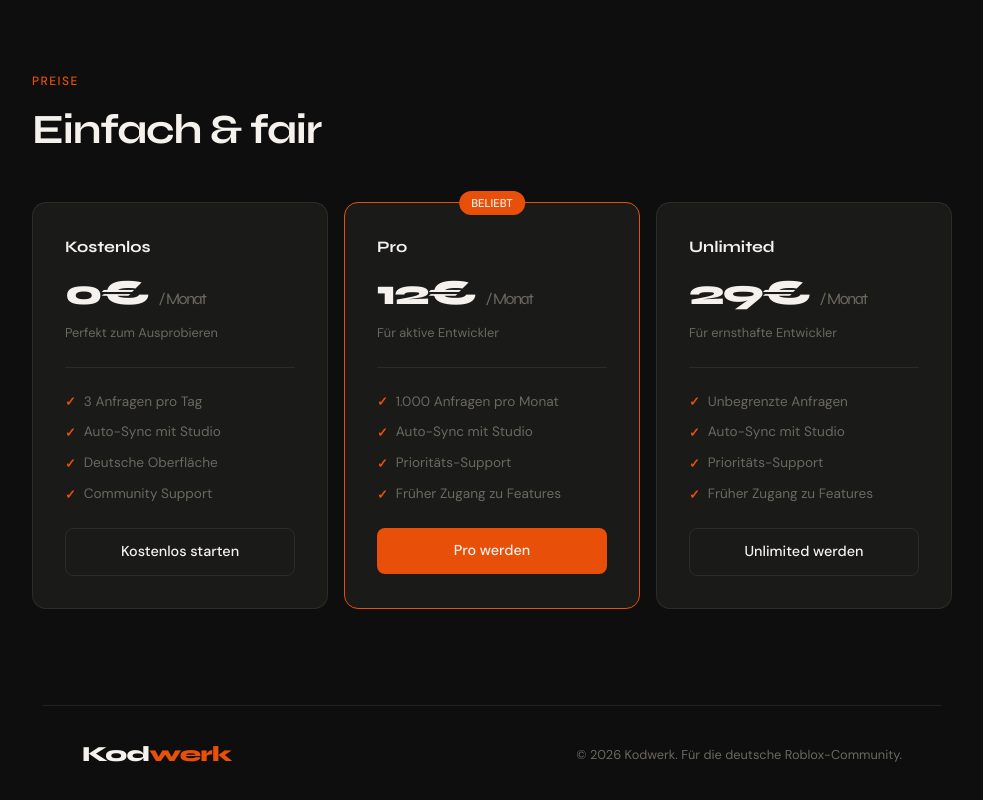
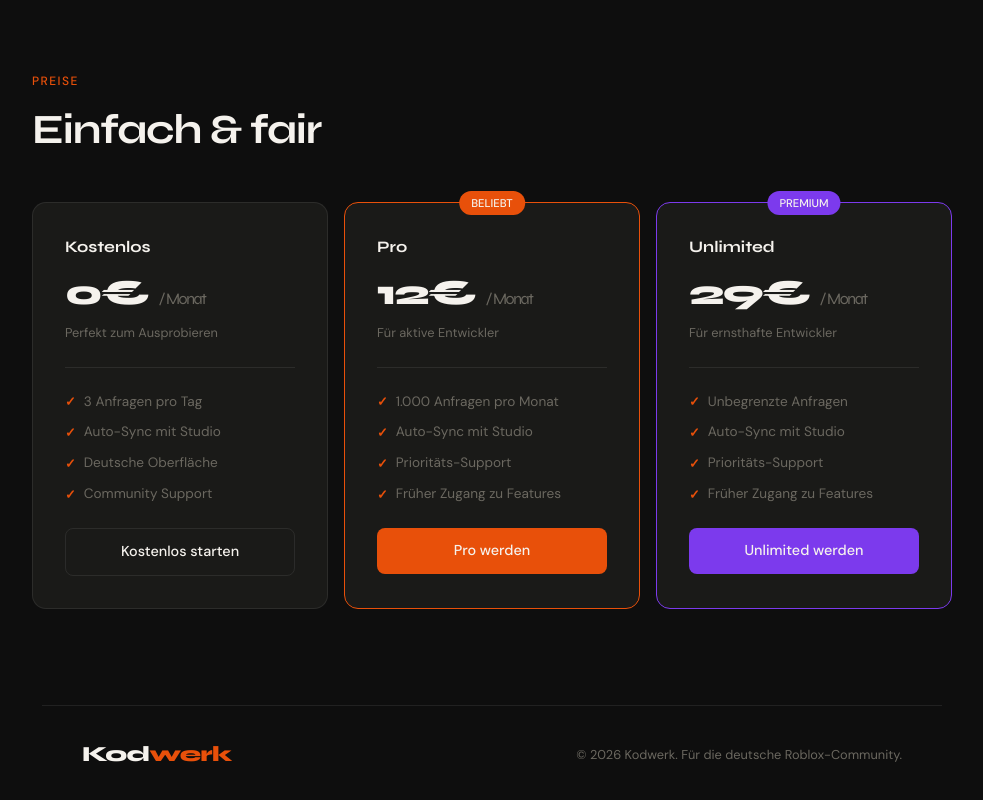
Before and after one commit to emremike3/Kodwerk, a Next.js app: page / in a window 1280 px wide. Shown: the part 2111-2911 px from the top of the page, without its empty margins (148-1131 px from the left). Built offline with nearby package versions, Linux system fonts and the light colour scheme; no server answers.

Commit message:
updated pricing with unlimited plan

```diff
--- a/app/page.tsx
+++ b/app/page.tsx
@@ -91,6 +91,8 @@ export default function Home() {
         .plan-btn-outline { background:transparent; border:0.5px solid var(--border); color:var(--white); }
         .plan-btn-filled { background:var(--orange); border:none; color:var(--white); }
         .plan-btn-filled:hover { background:var(--orange-light); }
+        .plan-btn-purple { background:#7C3AED; border:none; color:var(--white); }
+        .plan-btn-purple:hover { background:#6D28D9; }
         footer { border-top:0.5px solid var(--border); padding:2rem 2.5rem; display:flex; align-items:center; justify-content:space-between; max-width:900px; margin:0 auto; }
         footer p { font-size:0.8rem; color:var(--gray); }
       `}</style>
@@ -225,7 +227,8 @@ export default function Home() {
             </ul>
             <a href="/sign-in"><button className="plan-btn plan-btn-filled">Pro werden</button></a>
           </div>
-          <div className="pricing-card">
+          <div className="pricing-card" style={{borderColor: "#7C3AED"}}>
+            <div className="pricing-badge" style={{background: "#7C3AED"}}>PREMIUM</div>
             <div className="plan-name">Unlimited</div>
             <div className="plan-price">29€ <span>/ Monat</span></div>
             <div className="plan-desc">Für ernsthafte Entwickler</div>
@@ -235,7 +238,7 @@ export default function Home() {
               <li>Prioritäts-Support</li>
               <li>Früher Zugang zu Features</li>
             </ul>
-            <a href="/sign-in"><button className="plan-btn plan-btn-outline">Unlimited werden</button></a>
+            <a href="/sign-in"><button className="plan-btn plan-btn-purple">Unlimited werden</button></a>
           </div>
         </div>
       </section>
```
